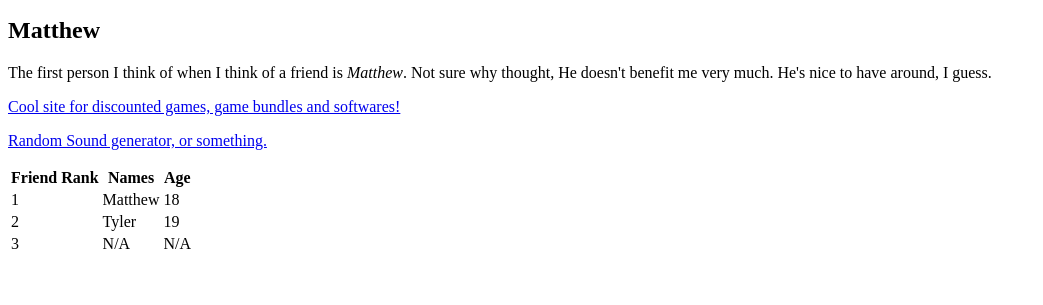
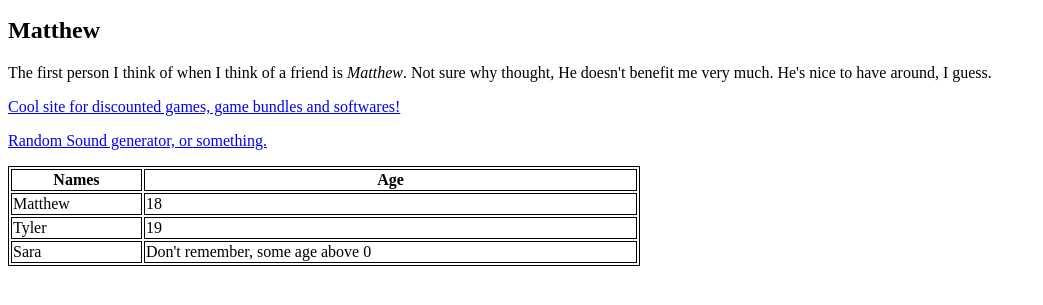
Before and after one commit to AbeKhan/html_1, a plain HTML site: page index.html in a window 1280 px wide. Shown: the part 213-518 px from the top of the page, without its empty margins (0-1043 px from the left). Drawn offline with Linux system fonts and the light colour scheme.

Commit message:
table but cooler

```diff
--- a/index.html
+++ b/index.html
@@ -37,26 +37,28 @@
             generator, or something.</a>
     </p>
 
-    <table>
+    <style>
+        table, th, td {
+          border:1px solid black;
+        }
+        </style>
+
+    <table  style="width:50%">
         <tr>
-            <th>Friend Rank</th>
             <th>Names</th>
             <th>Age</th>
         </tr>
         <tr>
-            <td>1</td>
             <td>Matthew</td>
             <td>18</td>
         </tr>
         <tr>
-            <td>2</td>
             <td>Tyler</td>
             <td>19</td>
         </tr>
         <tr>
-            <td>3</td>
-            <td>N/A</td>
-            <td>N/A</td>
+            <td>Sara</td>
+            <td>Don't remember, some age above 0</td>
         </tr>
     </table>
 
```
